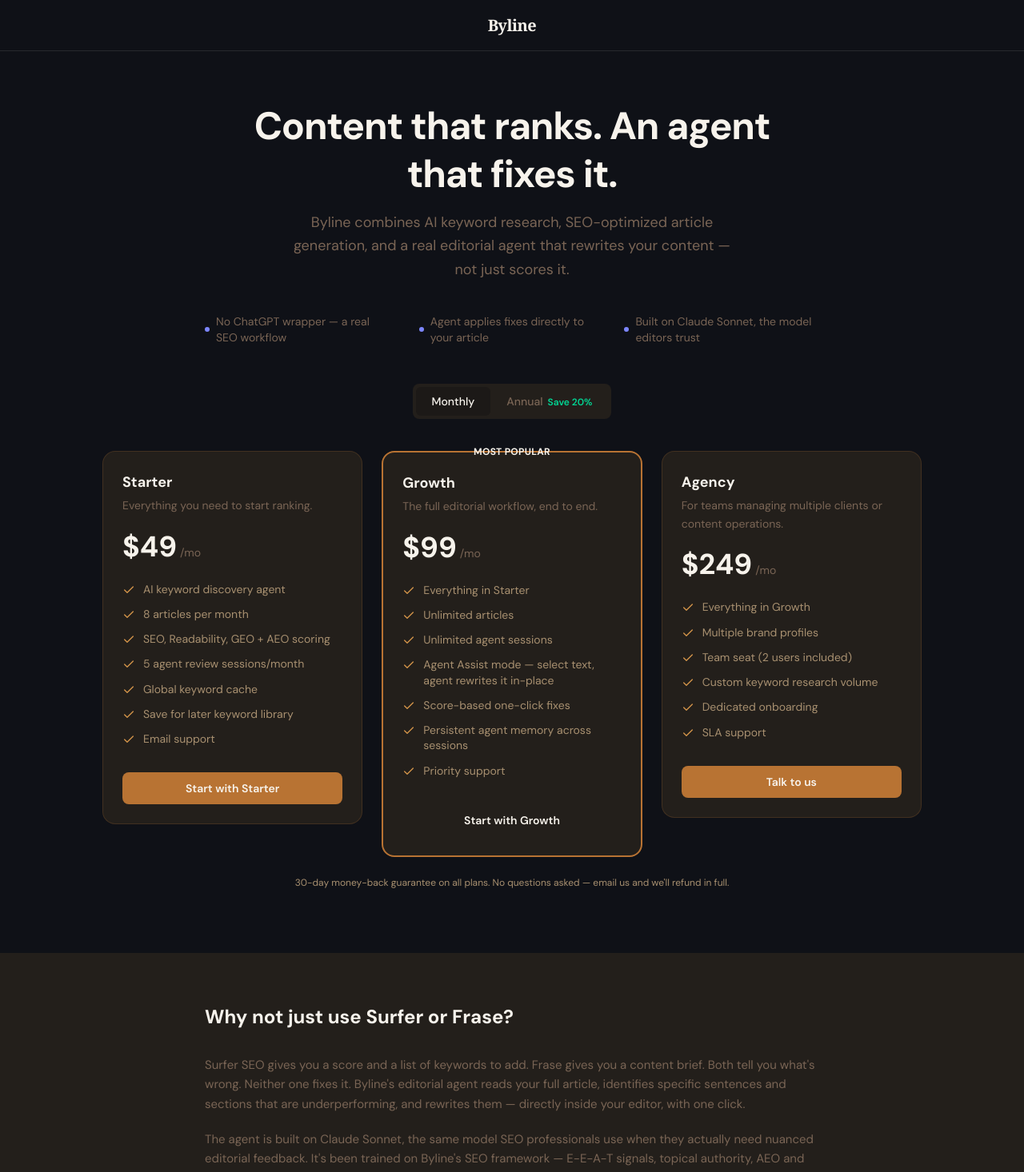
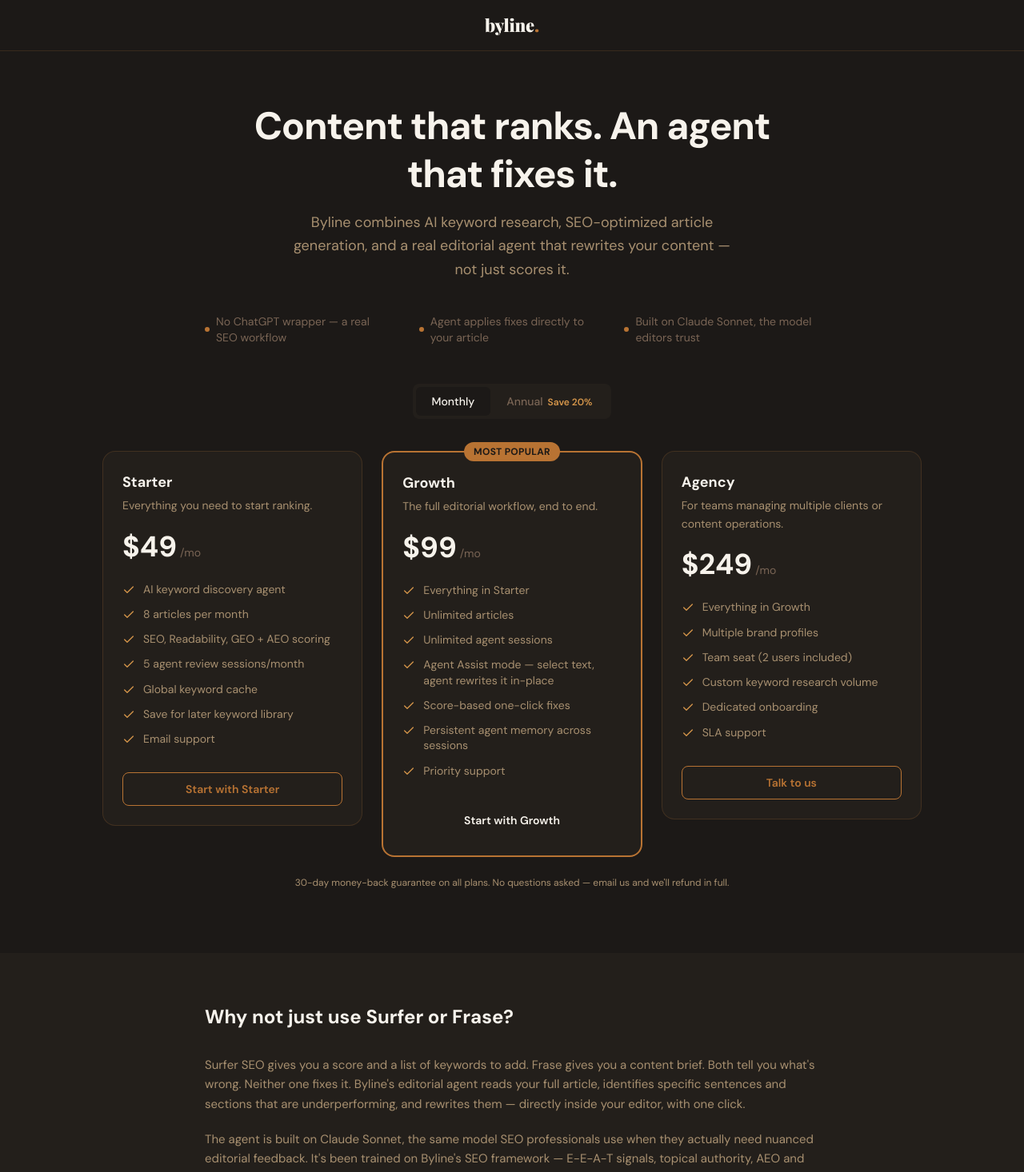
Before and after one commit to michaeljacobosborne-png/saas-seo, a Next.js app: page /pricing in a window 1280 px wide. Shown: the top 1466 px of the page at 80% size. Built offline with nearby package versions, Linux system fonts and the light colour scheme; no server answers.

Commit message:
Fix pricing page: byline. logo, badges, copper palette, annual prices

```diff
--- a/src/app/(billing)/layout.tsx
+++ b/src/app/(billing)/layout.tsx
@@ -1,12 +1,11 @@
 export default function BillingLayout({ children }: { children: React.ReactNode }) {
   return (
-    <div className="min-h-screen flex flex-col" style={{ backgroundColor: '#0f1117' }}>
-      <header className="flex items-center justify-center h-16 border-b border-white/10">
+    <div className="min-h-screen flex flex-col" style={{ backgroundColor: '#1C1917' }}>
+      <header className="flex items-center justify-center h-16 border-b" style={{ borderColor: 'rgba(184,115,51,0.18)' }}>
         <span
-          className="text-xl font-bold tracking-tight"
-          style={{ color: '#F7F3EC', fontFamily: 'Georgia, serif' }}
+          style={{ fontFamily: 'var(--font-playfair, "Playfair Display", serif)', fontSize: '22px', fontWeight: 900, color: '#F7F3EC', letterSpacing: '-0.01em' }}
         >
-          Byline
+          byline<span style={{ color: '#B87333' }}>.</span>
         </span>
       </header>
       <main className="flex-1">{children}</main>
--- a/src/app/(billing)/pricing/pricing-cards.tsx
+++ b/src/app/(billing)/pricing/pricing-cards.tsx
@@ -139,14 +139,14 @@
   }
 
   return (
-    <div className="min-h-full bg-[#0f1117] text-[#F7F3EC]">
+    <div className="min-h-full bg-[#1C1917] text-[#F7F3EC]">
 
       {/* Hero */}
       <div className="px-6 pt-16 pb-10 text-center">
         <h1 className="text-4xl md:text-5xl font-bold tracking-tight mb-4 max-w-2xl mx-auto leading-tight">
           Content that ranks. An agent that fixes it.
         </h1>
-        <p className="text-[#7A6555] text-lg max-w-xl mx-auto leading-relaxed">
+        <p className="text-[#A89070] text-lg max-w-xl mx-auto leading-relaxed">
           Byline combines AI keyword research, SEO-optimized article generation, and a real editorial agent that rewrites your content — not just scores it.
         </p>
       </div>
@@ -155,15 +155,15 @@
       <div className="px-6 pb-12">
         <div className="max-w-3xl mx-auto flex flex-col sm:flex-row items-center justify-center gap-6 sm:gap-10 text-sm text-[#7A6555]">
           <span className="flex items-center gap-2">
-            <span className="w-1.5 h-1.5 rounded-full bg-indigo-400 flex-shrink-0" />
+            <span className="w-1.5 h-1.5 rounded-full bg-[#B87333] flex-shrink-0" />
             No ChatGPT wrapper — a real SEO workflow
           </span>
           <span className="flex items-center gap-2">
-            <span className="w-1.5 h-1.5 rounded-full bg-indigo-400 flex-shrink-0" />
+            <span className="w-1.5 h-1.5 rounded-full bg-[#B87333] flex-shrink-0" />
             Agent applies fixes directly to your article
           </span>
           <span className="flex items-center gap-2">
-            <span className="w-1.5 h-1.5 rounded-full bg-indigo-400 flex-shrink-0" />
+            <span className="w-1.5 h-1.5 rounded-full bg-[#B87333] flex-shrink-0" />
             Built on Claude Sonnet, the model editors trust
           </span>
         </div>
@@ -195,7 +195,7 @@
                 }`}
               >
                 Annual
-                <span className="ml-1.5 text-xs text-emerald-400 font-semibold">Save 20%</span>
+                <span className="ml-1.5 text-xs text-[#D4954A] font-semibold">Save 20%</span>
               </button>
             </div>
           </div>
@@ -224,7 +224,7 @@
                 >
                   {isFeatured && (
                     <div className="absolute -top-3.5 left-1/2 -translate-x-1/2">
-                      <span className="bg-[rgba(184,115,51,0.08)]0 text-[#F7F3EC] text-xs font-bold px-3 py-1 rounded-full tracking-wide whitespace-nowrap">
+                      <span className="bg-[#B87333] text-[#1C1917] text-xs font-bold px-3 py-1 rounded-full tracking-wide whitespace-nowrap">
                         MOST POPULAR
                       </span>
                     </div>
@@ -232,14 +232,14 @@
 
                   {isCurrentPlan && (
                     <div className="absolute -top-3.5 right-4">
-                      <span className="bg-[rgba(184,115,51,0.12)]0 text-[#F7F3EC] text-xs font-bold px-3 py-1 rounded-full whitespace-nowrap">
+                      <span className="bg-[#B87333] text-[#1C1917] text-xs font-bold px-3 py-1 rounded-full whitespace-nowrap">
                         CURRENT PLAN
                       </span>
                     </div>
                   )}
 
                   <h2 className="text-lg font-bold text-[#F7F3EC] mb-1">{plan.name}</h2>
-                  <p className="text-[#7A6555] text-sm mb-5 leading-relaxed">{plan.tagline}</p>
+                  <p className="text-[#A89070] text-sm mb-5 leading-relaxed">{plan.tagline}</p>
 
                   <div className="mb-6">
                     <span className="text-4xl font-bold text-[#F7F3EC]">${price}</span>
@@ -264,7 +264,7 @@
                     <button
                       onClick={handleManageBilling}
                       disabled={loading === 'portal'}
-                      className="w-full py-2.5 rounded-lg text-sm font-semibold transition-colors bg-[#B87333] text-[#F7F3EC] hover:bg-[rgba(184,115,51,0.08)]0 disabled:opacity-60"
+                      className="w-full py-2.5 rounded-lg text-sm font-semibold transition-colors bg-[#B87333] text-[#F7F3EC] hover:bg-[#A0622A] disabled:opacity-60"
                     >
                       {loading === 'portal' ? 'Loading…' : 'Manage Billing'}
                     </button>
@@ -274,8 +274,8 @@
                       disabled={loading === plan.id}
                       className={`w-full py-2.5 rounded-lg text-sm font-semibold transition-colors disabled:opacity-60 ${
                         isFeatured
-                          ? 'bg-[rgba(184,115,51,0.08)]0 text-[#F7F3EC] hover:bg-indigo-400'
-                          : 'bg-[#B87333] text-[#F7F3EC] hover:bg-[rgba(184,115,51,0.08)]0'
+                          ? 'bg-[rgba(184,115,51,0.08)]0 text-[#F7F3EC] hover:bg-[#B87333]'
+                          : 'border border-[#B87333] text-[#B87333] hover:bg-[rgba(184,115,51,0.08)]'
                       }`}
                     >
                       {loading === plan.id
@@ -300,7 +300,7 @@
       <div className="bg-[#231F1B] px-6 py-16">
         <div className="max-w-3xl mx-auto">
           <h2 className="text-2xl font-bold mb-8">Why not just use Surfer or Frase?</h2>
-          <div className="space-y-5 text-[#7A6555] leading-relaxed text-[15px]">
+          <div className="space-y-5 text-[#A89070] leading-relaxed text-[15px]">
             <p>
               Surfer SEO gives you a score and a list of keywords to add. Frase gives you a content brief. Both tell you what&apos;s wrong. Neither one fixes it. Byline&apos;s editorial agent reads your full article, identifies specific sentences and sections that are underperforming, and rewrites them — directly inside your editor, with one click.
             </p>
@@ -323,15 +323,15 @@
               <div key={i} className="border border-[rgba(184,115,51,0.2)] rounded-xl overflow-hidden">
                 <button
                   onClick={() => setOpenFaq(openFaq === i ? null : i)}
-                  className="w-full flex items-center justify-between px-5 py-4 text-left text-sm font-medium text-[#F7F3EC] hover:bg-[#1C1917]/5 transition-colors"
+                  className="w-full flex items-center justify-between px-5 py-4 text-left text-sm font-medium text-[#F7F3EC] hover:bg-[rgba(184,115,51,0.05)] transition-colors"
                 >
                   <span>{faq.q}</span>
-                  <span className="ml-4 text-[#7A6555] flex-shrink-0 text-base leading-none">
+                  <span className="ml-4 text-[#A89070] flex-shrink-0 text-base leading-none">
                     {openFaq === i ? '−' : '+'}
                   </span>
                 </button>
                 {openFaq === i && (
-                  <div className="px-5 pb-5 text-sm text-[#7A6555] leading-relaxed">
+                  <div className="px-5 pb-5 text-sm text-[#A89070] leading-relaxed">
                     {faq.a}
                   </div>
                 )}
@@ -348,7 +348,7 @@
         </h2>
         <Link
           href="/signup"
-          className="inline-flex items-center px-7 py-3 rounded-lg bg-[rgba(184,115,51,0.08)]0 text-[#F7F3EC] font-semibold hover:bg-indigo-400 transition-colors text-sm"
+          className="inline-flex items-center px-7 py-3 rounded-lg bg-[rgba(184,115,51,0.08)]0 text-[#F7F3EC] font-semibold hover:bg-[#B87333] transition-colors text-sm"
         >
           Get started
         </Link>
```
